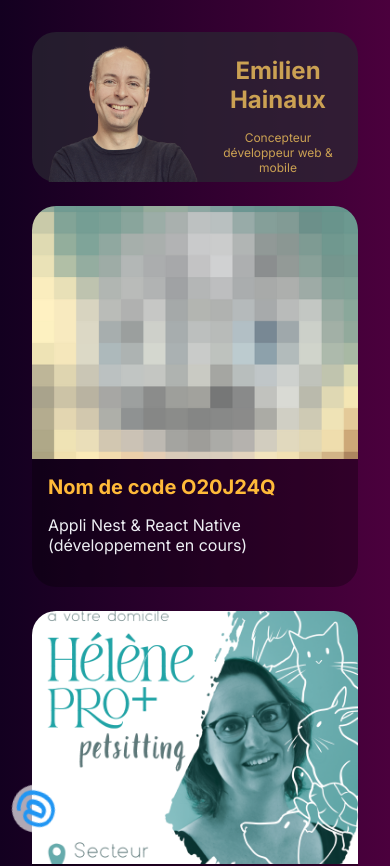
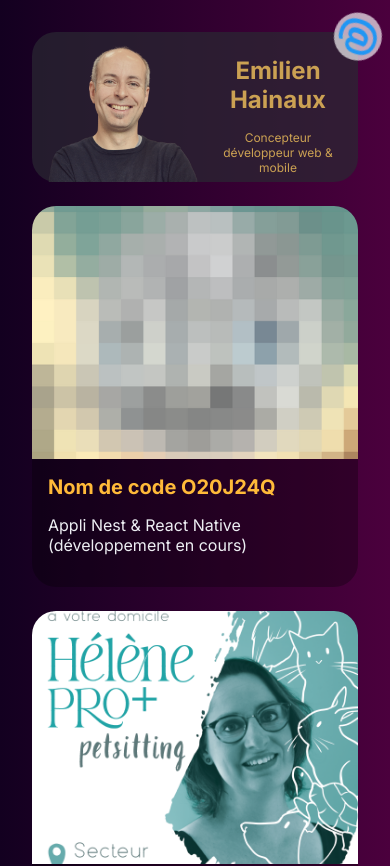
Before and after one commit to e-hainaux/ehweb, a Next.js app: page / in a window 390 px wide. Shown: the top 866 px of the page. Built offline with nearby package versions, Linux system fonts and the light colour scheme.

Commit message:
update arobase focus outline

```diff
--- a/app/screens/home.tsx
+++ b/app/screens/home.tsx
@@ -199,7 +199,7 @@
       <Popover
         content={content}
         trigger="click"
-        placement="topRight"
+        placement="leftBottom"
         open={showPopover}
         onOpenChange={handleVisibleChange}
       >
--- a/app/styles/Home.module.css
+++ b/app/styles/Home.module.css
@@ -12,11 +12,15 @@
 
   .spinnerContainer {
     position: fixed;
-    bottom: 16px;
-    left: 16px;
-
+    top: 16px;
+    right: 16px;
+    -webkit-tap-highlight-color: transparent;
+  -webkit-user-select: none;
+  -moz-user-select: none;
+  -ms-user-select: none;
+  user-select: none;
+  outline: none;
   }
-
 
   .arobase {
     background-color: rgba(255, 255, 255, 0.66);
@@ -26,6 +30,7 @@
   .arobase:hover {
     cursor: pointer;
   }
+
 
 
   .a {
@@ -51,7 +56,8 @@
   @media (max-width: 768px) {
     .spinnerContainer {
       height: auto;
-      bottom: 10px;
-      left: 10px;
+      top: 10px;
+      right: 10px;
     }
+
   }
```
